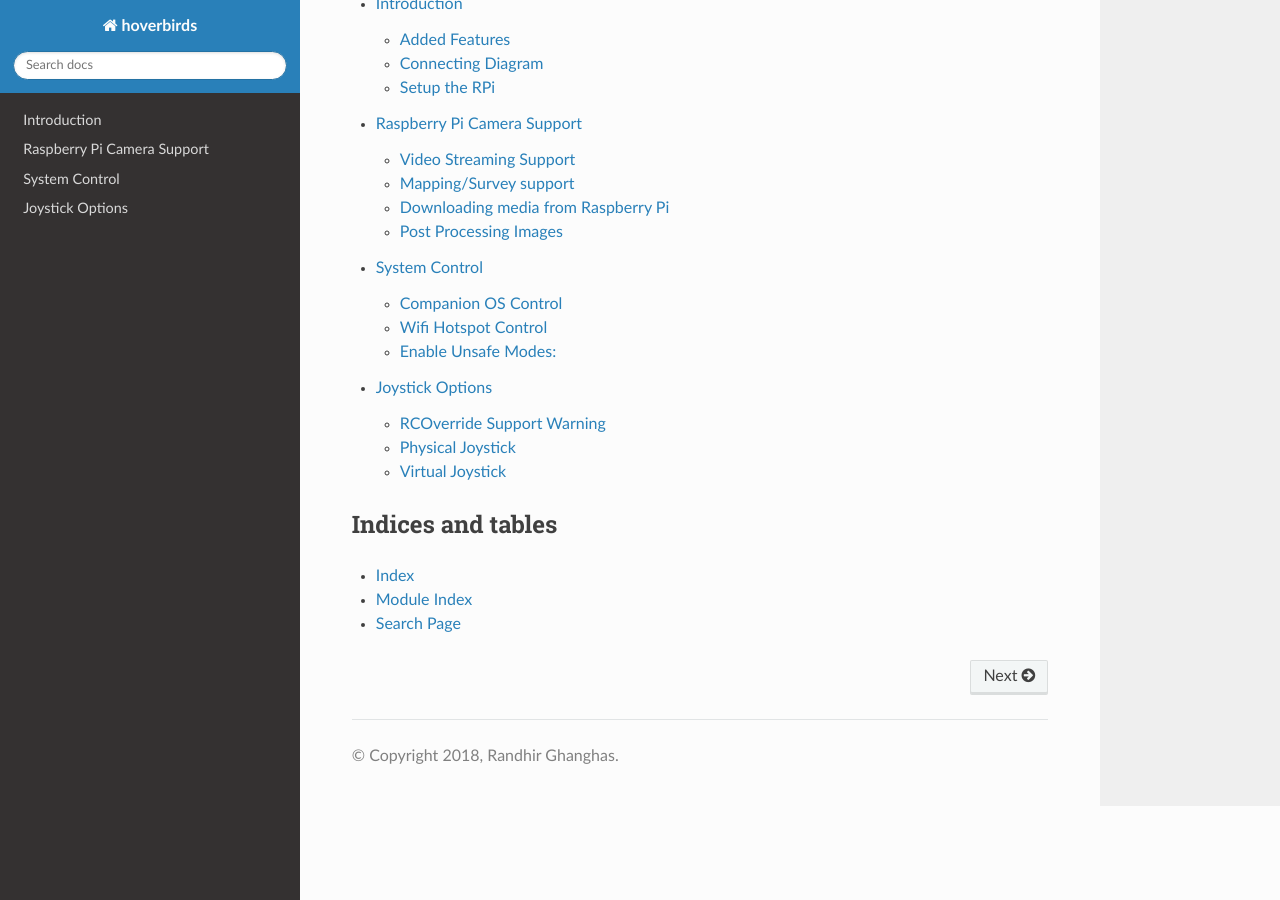
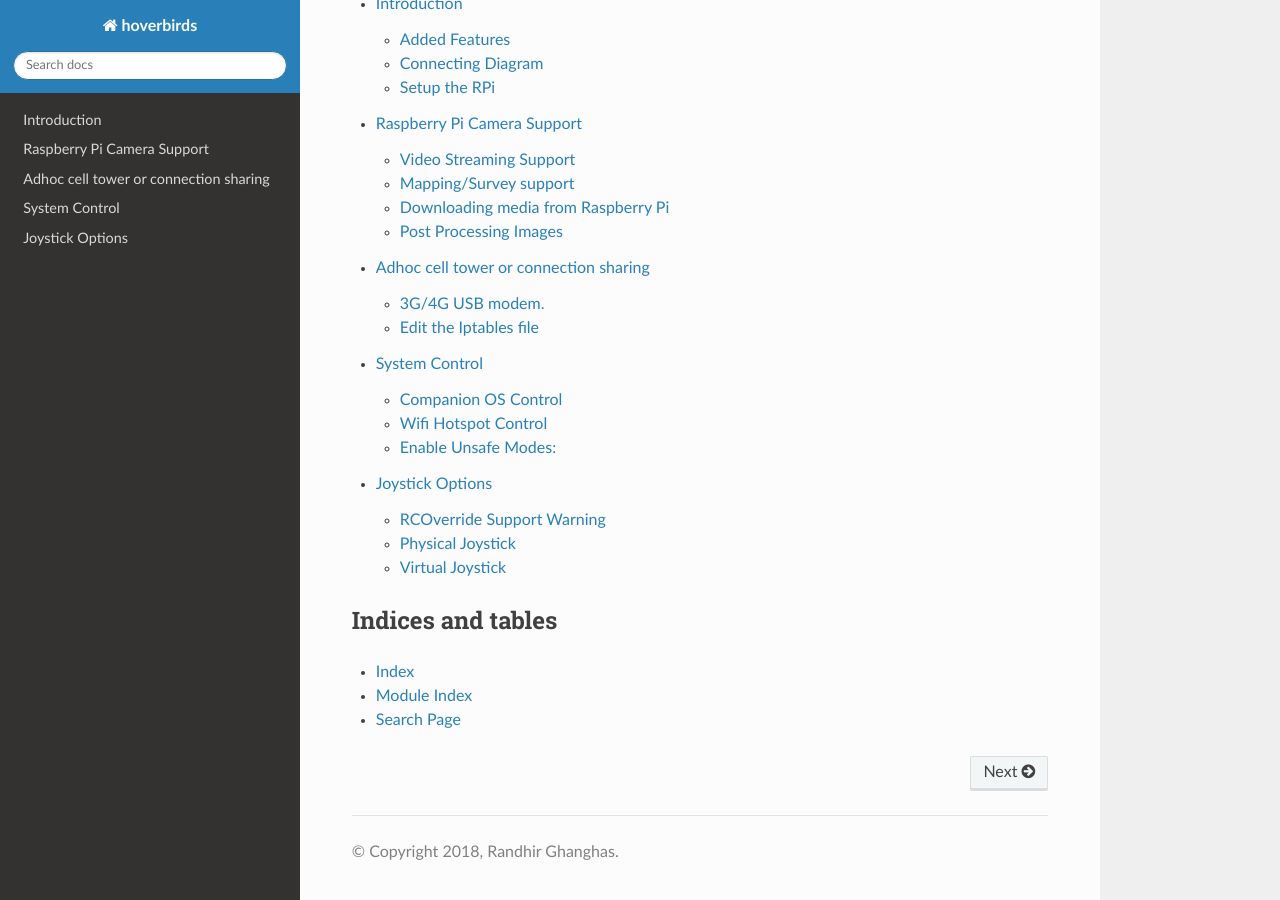
Before and after one commit to Ashishkumar95/Hoverbirdswiki, a Sphinx documentation site: the page built from source/index.rst, in a window 1280 px wide and 900 px high, scrolled down 560 px. Built offline with Sphinx 7.4.7 and the Read the Docs theme 2.0.0, drawn with Linux system fonts in a browser that asks for light colours; some of the changed lines change nothing that is shown.

Commit message:
connection sharing

```diff
--- /dev/null
+++ b/source/adhoc-cell-tower-or-connection-sharing.rst
@@ -0,0 +1,39 @@
+.. _adhoc-cell-tower-or-connection-sharing:
+
+===========================================
+Adhoc cell tower or connection sharing
+===========================================
+
+Raspberry Pi on the UAV creates wifi access point for video transmission and control. That is how our app connects to the copter. This present another easy opportunity for a feature that can be quite usefull in remote areas like forests or mountains. The ability to share an internet connection. As the UAV can fly high, it can easily connect to remote cell towers that are just out of reach from ground. And then it can share that internet connection over wifi. Anyone connected to UAV at that point will recieve the shared intenet connection.
+
+So what do we need to setup such a connection sharing.
+
+#. 3G/4G USB modem.
+#. Edit the iptables file for sharing.
+
+
+3G/4G USB modem.
+=========================
+THese days mostly modems that you get are portable hotspots that connect to the cell network and share the connection over wifi. If you are using such a device and the range provided by the modem itself is good enough. You can just put the modem on the UAV and done with it. You don't even have to connect to Raspberry Pi. But if you want to use some external wifi antenna so that you can fly it high up and still connect to it, you need to connect the modem to Pi thorugh USB and then share the modem through Pi's wifi. Most of these modems show up a wired interface on the Pi.
+
+
+.. image:: _images/connection_sharing_connection.jpg
+    :target: _images/Connection_sharing_connection.jpg
+
+
+
+Edit the Iptables file
+=========================================
+
+
+We have a file /etc/rc.local on Pi that is executed automatically everytime the Pi boots. Use your faviorate editor (vi/nano) and open the file
+
+.. image:: _images/rc_local_file_vi.png
+    :target: _images/rc_local_file_vi.png
+
+
+In the file we have a script that runs in the end that takes two arguments. First argument is the interface which has the internet connection and second argument is the interface which is configured as hotspot for sharing. In the case shown in below image inetnet is availabe of eth0 and we are sharing it over our primary wifi interface wifi0
+
+
+.. image:: _images/rc_local_file.png
+    :target: _images/rc_local_file.png
--- a/source/index.rst
+++ b/source/index.rst
@@ -21,6 +21,7 @@
 
    introduction
    raspberry-pi-cam-support
+   adhoc-cell-tower-or-connection-sharing
    system-control
    joystick
 
```
Also changed, not shown: source/_images/connection_sharing_connection.jpg (added), source/_images/rc_local_file.png (added), source/_images/rc_local_file_vi.png (added).
